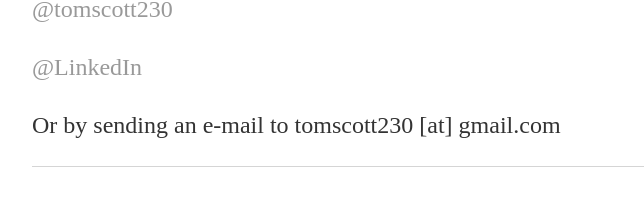
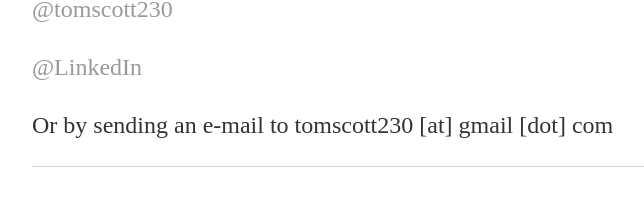
Before and after one commit to tscott-dot/scottie1989.github.io, a Jekyll site: the page built from contact/index.html, in a window 1280 px wide. Shown: the part 261-467 px from the top of the page, without its empty margins (160-804 px from the left). Built offline with Jekyll 4.4.1, drawn with Linux system fonts in a browser that asks for light colours.

Commit message:
Update index.html

```diff
--- a/contact/index.html
+++ b/contact/index.html
@@ -10,6 +10,6 @@ title: TR Scott | Contact
 
 	<p><a href="https://twitter.com/tomscott230">@tomscott230</a></p>
 	<p><a href="https://www.linkedin.com/pub/thomas-scott/62/68/566">@LinkedIn</a></p>
-	<p>Or by sending an e-mail to <span class="obfuscate">tomscott230 [at] gmail.com</span></p>
+	<p>Or by sending an e-mail to <span class="obfuscate">tomscott230 [at] gmail [dot] com</span></p>
 
 </div>
```
